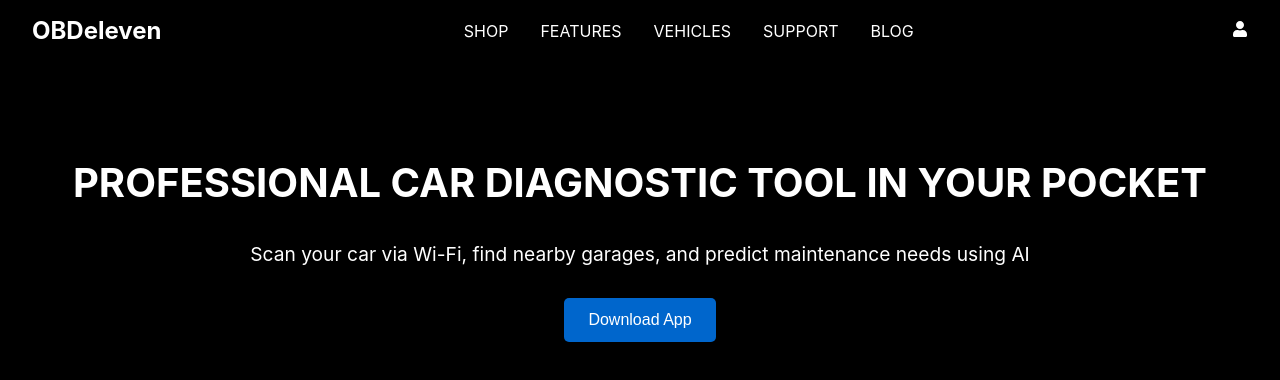
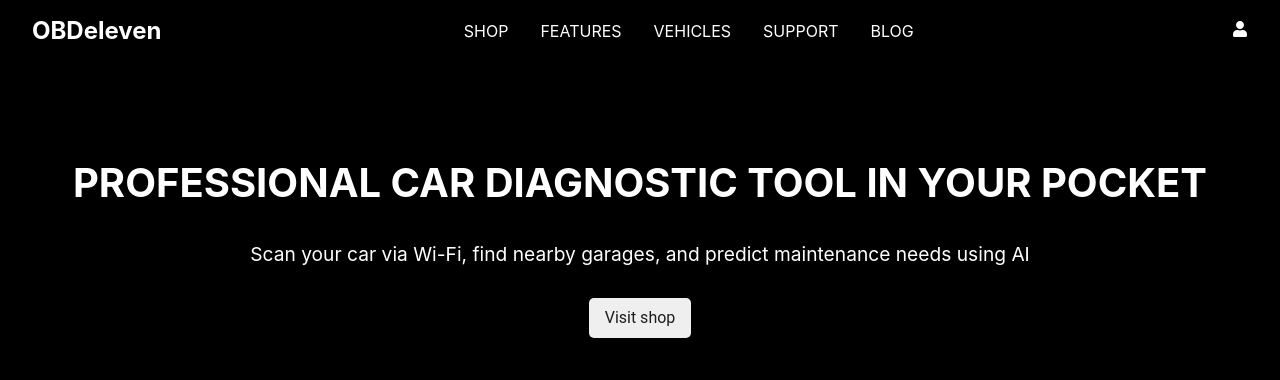
Before and after one commit to BANCUNGUYE66/Smart-Garage, a React (Create React App) app: page / in a window 1280 px wide. Shown: the top 380 px of the page. Built offline with nearby package versions, Linux system fonts and the light colour scheme.

Commit message:
add Visit shop button

```diff
--- a/src/pages/Home/Home.js
+++ b/src/pages/Home/Home.js
@@ -7,7 +7,7 @@
       <HeroSection>
         <HeroTitle>PROFESSIONAL CAR DIAGNOSTIC TOOL IN YOUR POCKET</HeroTitle>
         <HeroSubtitle>Scan your car via Wi-Fi, find nearby garages, and predict maintenance needs using AI</HeroSubtitle>
-        <CTAButton>Download App</CTAButton>
+        <CTAButton>Visit shop</CTAButton>
       </HeroSection>
     </HomeContainer>
   );
--- a/src/pages/Home/Home.styles.js
+++ b/src/pages/Home/Home.styles.js
@@ -27,11 +27,11 @@
 `;
 
 export const CTAButton = styled.button`
-  background-color: #0066cc;
-  color: #fff;
+  background-color: #EFEFEF;
+  color: #1C1C1C;
   border: none;
-  padding: 0.8rem 1.5rem;
-  font-size: 1rem;
+  padding: 10px 16px 11px;
+  font: 16px Roboto, sans-serif;
   cursor: pointer;
   border-radius: 5px;
   transition: background-color 0.3s ease;
```
